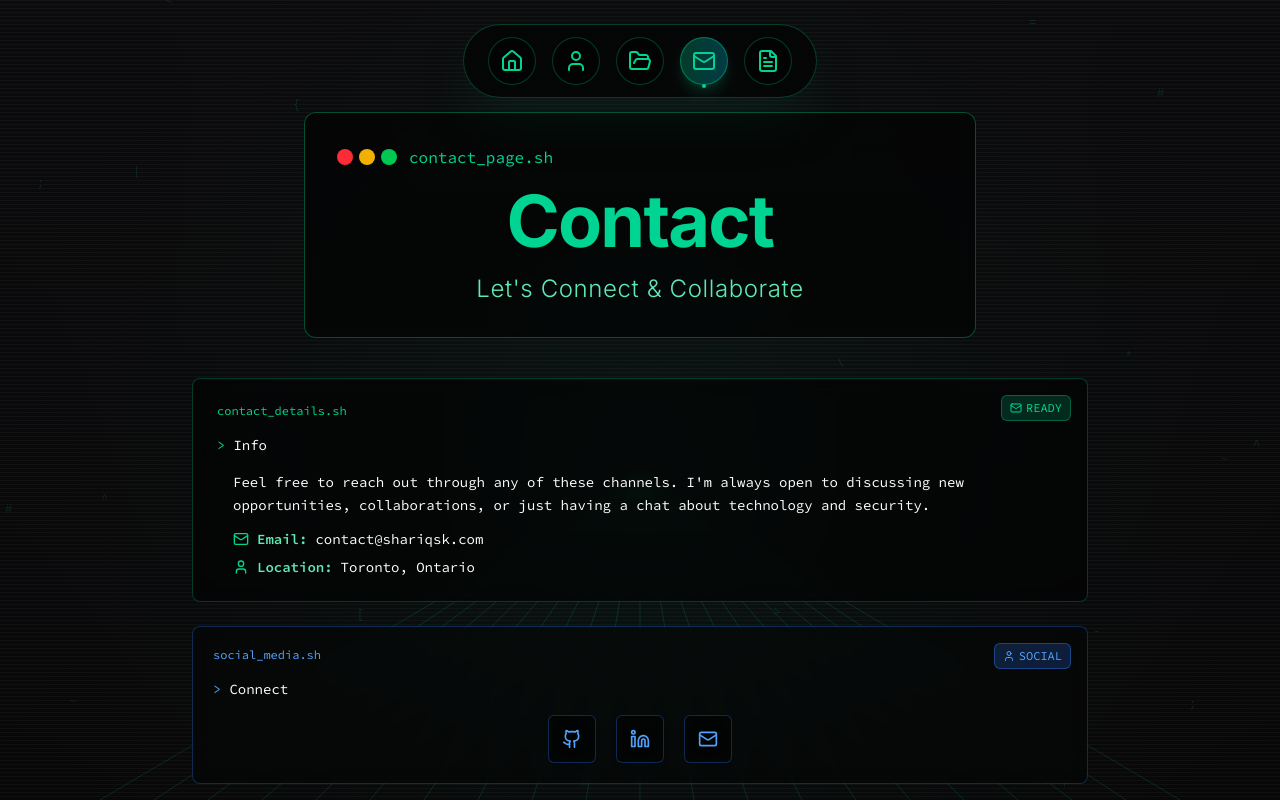
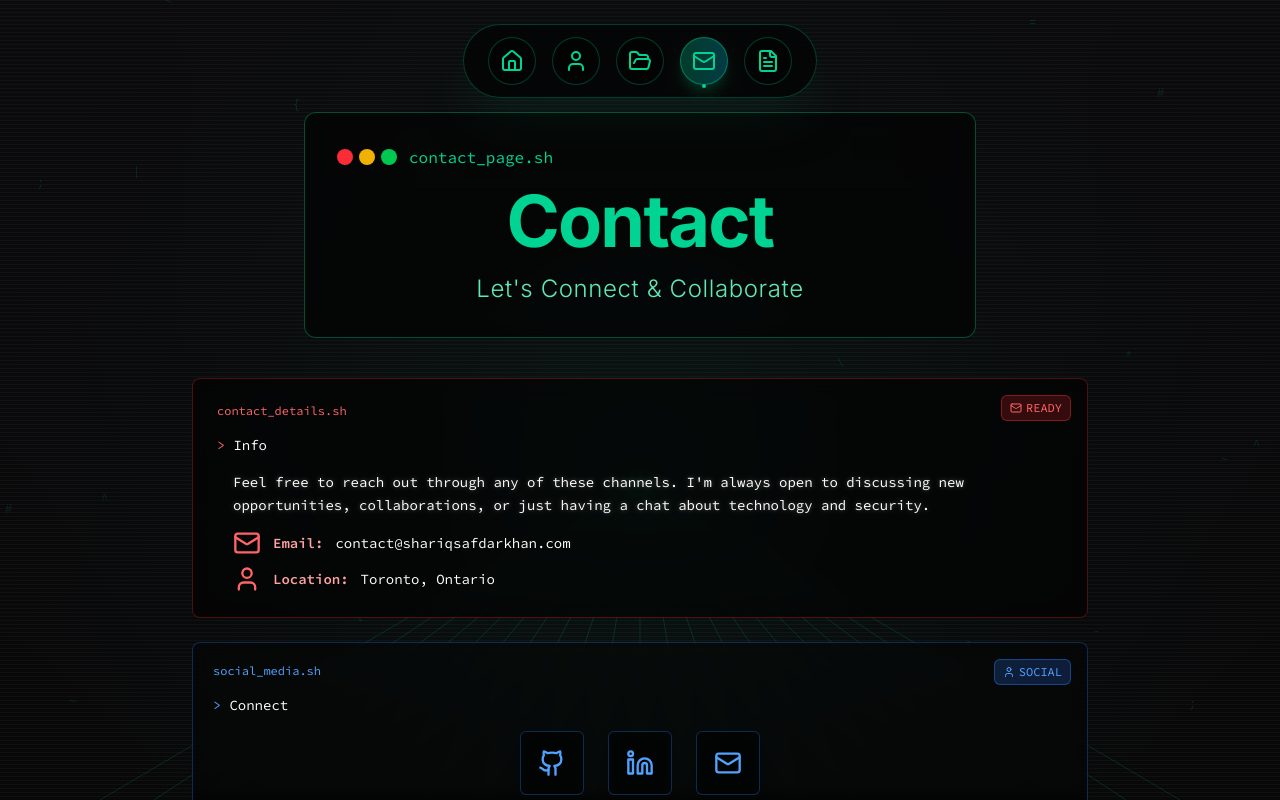
Before and after one commit to shariqsk/shariq-website, a Next.js app in the folder shariq-portfolio/: page /contact in a window 1280 px wide. Shown: the top 800 px of the page. Built offline with nearby package versions, Linux system fonts and the light colour scheme; no server answers; what @heroui/system would draw is missing.

Commit message:
Update contact information and enhance styling across Home, About, Contact, and Projects pages. Change email address to reflect new domain, improve text visibility with drop shadows, and adjust button sizes for better user experience.

```diff
--- a/shariq-portfolio/app/contact/page.tsx
+++ b/shariq-portfolio/app/contact/page.tsx
@@ -40,36 +40,36 @@ export default function Contact() {
           initial={{ opacity: 0, y: 30 }}
           animate={{ opacity: 1, y: 0 }}
           transition={{ duration: 0.8, delay: 0.2, ease: "easeOut" }}
-          className="bg-black/60 backdrop-blur-sm border border-emerald-500/30 rounded-lg p-4 sm:p-5 md:p-6 mb-4 sm:mb-5 md:mb-6 relative overflow-hidden"
+          className="bg-black/60 backdrop-blur-sm border border-red-500/30 rounded-lg p-4 sm:p-5 md:p-6 mb-4 sm:mb-5 md:mb-6 relative overflow-hidden"
         >
           {/* Terminal Header */}
             <div className="flex items-center gap-2 mb-3 sm:mb-4">
-              <span className="text-emerald-400 text-xs font-mono">contact_details.sh</span>
+              <span className="text-red-400 text-xs font-mono">contact_details.sh</span>
             </div>
 
           <div className="space-y-3 sm:space-y-4 font-mono">
             <div className="flex items-start gap-2">
-              <span className="text-emerald-400 text-xs sm:text-sm">{'>'}</span>
+              <span className="text-red-400 text-xs sm:text-sm">{'>'}</span>
                              <span className="text-white text-xs sm:text-sm">Info</span>
             </div>
 
             <div className="ml-4 space-y-2 sm:space-y-3 text-xs sm:text-sm">
               <div className="text-white leading-relaxed">
-                <p>
+                <p className="drop-shadow-[0_0_2px_rgba(255,255,255,0.3)]">
                   Feel free to reach out through any of these channels. I'm always open to discussing new opportunities,
                   collaborations, or just having a chat about technology and security.
                 </p>
               </div>
 
               <div className="space-y-2">
-                <div className="flex items-center gap-2">
-                  <Mail className="w-3 h-3 sm:w-4 sm:h-4 text-emerald-400" />
-                  <span className="text-emerald-300 font-semibold">Email:</span>
-                  <span className="text-white">contact@shariqsk.com</span>
+                <div className="flex items-center gap-3">
+                  <Mail className="w-6 h-6 sm:w-7 sm:h-7 text-red-400" />
+                  <span className="text-red-300 font-semibold">Email:</span>
+                  <span className="text-white">contact@shariqsafdarkhan.com</span>
                 </div>
-                                 <div className="flex items-center gap-2">
-                   <User className="w-3 h-3 sm:w-4 sm:h-4 text-emerald-400" />
-                   <span className="text-emerald-300 font-semibold">Location:</span>
+                                 <div className="flex items-center gap-3">
+                   <User className="w-6 h-6 sm:w-7 sm:h-7 text-red-400" />
+                   <span className="text-red-300 font-semibold">Location:</span>
                    <span className="text-white">Toronto, Ontario</span>
                  </div>
               </div>
@@ -78,10 +78,10 @@ export default function Contact() {
 
           {/* Contact Badge */}
           <div className="absolute top-2 sm:top-3 md:top-4 right-2 sm:right-3 md:right-4">
-            <div className="bg-emerald-500/20 border border-emerald-500/40 rounded-md px-1.5 sm:px-2 py-0.5 sm:py-1">
+            <div className="bg-red-500/20 border border-red-500/40 rounded-md px-1.5 sm:px-2 py-0.5 sm:py-1">
               <div className="flex items-center gap-1">
-                <Mail className="w-2 h-2 sm:w-3 sm:h-3 text-emerald-400" />
-                <span className="text-emerald-400 text-xs font-mono">READY</span>
+                <Mail className="w-2 h-2 sm:w-3 sm:h-3 text-red-400" />
+                <span className="text-red-400 text-xs font-mono">READY</span>
               </div>
             </div>
           </div>
@@ -105,16 +105,18 @@ export default function Contact() {
                                <span className="text-white text-xs sm:text-sm">Connect</span>
             </div>
 
-            <div className="flex justify-center gap-4 sm:gap-5">
+            <div className="flex justify-center gap-5 sm:gap-6">
               {[
                 { icon: Github, href: 'https://github.com/shariqsk', label: 'GitHub' },
                 { icon: Linkedin, href: 'https://www.linkedin.com/in/shariq-khan-430754217/', label: 'LinkedIn' },
-                { icon: Mail, href: 'mailto:contact@shariqsk.com', label: 'Email' },
+                                     { icon: Mail, href: 'mailto:contact@shariqsafdarkhan.com', label: 'Email' },
               ].map((social, i) => (
                 <motion.a
                   key={social.label}
                   href={social.href}
-                  className="w-10 h-10 sm:w-12 sm:h-12 rounded-md bg-black/30 hover:bg-blue-500/20 border border-blue-500/30 hover:border-blue-500/50 flex items-center justify-center text-blue-400 transition-all duration-300 shadow-md hover:shadow-lg backdrop-blur-sm"
+                  target="_blank"
+                  rel="noopener noreferrer"
+                  className="w-14 h-14 sm:w-16 sm:h-16 rounded-md bg-black/30 hover:bg-blue-500/30 border border-blue-500/30 hover:border-blue-500/60 flex items-center justify-center text-blue-400 hover:text-blue-300 transition-all duration-300 shadow-lg hover:shadow-blue-500/25 backdrop-blur-sm hover:scale-110 hover:-translate-y-1"
                   title={social.label}
                   aria-label={social.label}
                   whileHover={{ scale: 1.05, y: -2 }}
@@ -123,7 +125,7 @@ export default function Contact() {
                   animate={{ opacity: 1, y: 0 }}
                   transition={{ delay: 0.6 + i * 0.1, duration: 0.4 }}
                 >
-                  <social.icon className="w-4 h-4 sm:w-5 sm:h-5" />
+                  <social.icon className="w-6 h-6 sm:w-7 sm:h-7" />
                 </motion.a>
               ))}
             </div>
@@ -159,7 +161,7 @@ export default function Contact() {
 
             <div className="ml-4 space-y-2 sm:space-y-3 text-xs sm:text-sm">
               <div className="text-white leading-relaxed">
-                <p>
+                <p className="drop-shadow-[0_0_2px_rgba(255,255,255,0.3)]">
                   I typically respond to messages within 24 hours during weekdays.
                   For urgent matters I recommend sending an email to me.
                 </p>
@@ -195,21 +197,21 @@ export default function Contact() {
                 <span className="text-white text-xs sm:text-sm">Actions</span>
               </div>
 
-              <div className="flex flex-col sm:flex-row gap-3 sm:gap-4 justify-center">
+              <div className="flex flex-col sm:flex-row gap-4 sm:gap-5 justify-center">
                 <Button
                   as={Link}
                   href="/about"
-                  className="bg-gradient-to-r from-emerald-600 to-cyan-600 text-white px-4 sm:px-5 md:px-6 py-2.5 sm:py-3 rounded-md transition-all duration-300 font-semibold shadow-lg hover:shadow-emerald-500/25 transform hover:scale-105 flex items-center justify-center gap-2 text-sm sm:text-base font-mono border border-emerald-500/30"
+                  className="bg-gradient-to-r from-emerald-600 to-cyan-600 text-white px-5 sm:px-6 md:px-7 py-3 sm:py-4 rounded-md transition-all duration-300 font-semibold shadow-lg hover:shadow-emerald-500/25 transform hover:scale-105 flex items-center justify-center gap-3 text-sm sm:text-base font-mono border border-emerald-500/30"
                 >
-                  <Eye className="w-4 h-4 sm:w-5 sm:h-5" />
+                  <Eye className="w-6 h-6 sm:w-7 sm:h-7" />
                   <span>About Me</span>
                 </Button>
                 <Button
                   as={Link}
                   href="/projects"
-                  className="bg-black/30 hover:bg-emerald-500/10 border border-emerald-500/30 text-emerald-400 px-4 sm:px-5 md:px-6 py-2.5 sm:py-3 rounded-md transition-all duration-300 font-semibold shadow-lg backdrop-blur-sm transform hover:scale-105 flex items-center justify-center gap-2 text-sm sm:text-base font-mono"
+                  className="bg-black/30 hover:bg-emerald-500/10 border border-emerald-500/30 text-emerald-400 px-5 sm:px-6 md:px-7 py-3 sm:py-4 rounded-md transition-all duration-300 font-semibold shadow-lg backdrop-blur-sm transform hover:scale-105 flex items-center justify-center gap-3 text-sm sm:text-base font-mono"
                 >
-                  <Terminal className="w-4 h-4 sm:w-5 sm:h-5" />
+                  <Terminal className="w-6 h-6 sm:w-7 sm:h-7" />
                   <span>View Projects</span>
                 </Button>
               </div>
--- a/shariq-portfolio/app/page.tsx
+++ b/shariq-portfolio/app/page.tsx
@@ -25,7 +25,7 @@ export default function Home() {
       "https://www.linkedin.com/in/shariq-khan-430754217/",
       "https://shariqsk.github.io/"
     ],
-    "email": "contact@shariqsk.com",
+         "email": "contact@shariqsafdarkhan.com",
     "telephone": "",
     "address": {
       "@type": "PostalAddress",
@@ -64,7 +64,7 @@ export default function Home() {
             initial={{ opacity: 0, y: 30 }}
             animate={{ opacity: 1, y: 0 }}
             transition={{ duration: 0.8, delay: 0.2, ease: "easeOut" }}
-            className="bg-black/60 backdrop-blur-sm border border-emerald-500/30 rounded-lg p-4 sm:p-5 md:p-6 mb-4 sm:mb-5 md:mb-6 relative overflow-hidden"
+                         className="bg-black/60 backdrop-blur-sm border border-emerald-500/30 rounded-lg p-4 sm:p-6 md:p-8 mb-4 sm:mb-5 md:mb-6 relative overflow-hidden min-h-[600px]"
           >
             {/* Terminal Header */}
             <div className="flex items-center gap-2 mb-3 sm:mb-4">
@@ -72,7 +72,7 @@ export default function Home() {
             </div>
 
             {/* Terminal Content */}
-            <div className="space-y-3 sm:space-y-4 font-mono">
+                         <div className="space-y-4 sm:space-y-6 font-mono">
               <div className="flex items-start gap-2">
                 <span className="text-emerald-400 text-sm sm:text-base">{'>'}</span>
                 <span className="text-white text-sm sm:text-base">Greetings!</span>
@@ -107,9 +107,9 @@ export default function Home() {
                    I also write about tech and security on my{' '}
                                        <Link href="https://shariqsk.github.io/" target="_blank" rel="noopener noreferrer" className="text-emerald-400 hover:text-emerald-300 underline font-medium transition-colors duration-300 hover:scale-105 inline-block">
                       blog
-                  </Link>. Always open to chat and{' '}
+                    </Link>. Always open to{' '}
                                          <Link href="/contact" className="text-emerald-400 hover:text-emerald-300 underline font-medium transition-colors duration-300 hover:scale-105 inline-block">
-                    collaborations
+                       chat and collaborations
                      </Link>!
                  </p>
               </div>
@@ -139,11 +139,15 @@ export default function Home() {
                    </Button>
                                       <Button
                       as={Link}
-                    href="/contact"
+                      href="https://drive.google.com/file/d/1U9dGVpkArAHfgTKGVfEm_3nufE68Ea_L/view?usp=sharing"
+                      target="_blank"
+                      rel="noopener noreferrer"
                       className="bg-black/40 hover:bg-emerald-500/20 border border-emerald-500/30 text-emerald-400 px-3 sm:px-4 md:px-5 py-2 sm:py-2.5 rounded-md transition-all duration-300 font-semibold flex items-center justify-center gap-2 text-xs sm:text-sm font-mono hover:scale-105"
                     >
-                    <Mail className="w-3 h-3 sm:w-4 sm:h-4" />
-                    <span>Contact</span>
+                      <svg className="w-3 h-3 sm:w-4 sm:h-4" fill="none" stroke="currentColor" viewBox="0 0 24 24">
+                        <path strokeLinecap="round" strokeLinejoin="round" strokeWidth={2} d="M9 12h6m-6 4h6m2 5H7a2 2 0 01-2-2V5a2 2 0 012-2h5.586a1 1 0 01.707.293l5.414 5.414a1 1 0 01.293.707V19a2 2 0 01-2 2z" />
+                      </svg>
+                      <span>Resume</span>
                     </Button>
                  </div>
                </div>
@@ -158,11 +162,13 @@ export default function Home() {
                    {[
                      { icon: Github, href: 'https://github.com/shariqsk', label: 'GitHub' },
                      { icon: Linkedin, href: 'https://www.linkedin.com/in/shariq-khan-430754217/', label: 'LinkedIn' },
-                    { icon: Mail, href: 'mailto:contact@shariqsk.com', label: 'Email' },
+                                          { icon: Mail, href: 'mailto:contact@shariqsafdarkhan.com', label: 'Email' },
                    ].map((social, i) => (
                                            <a
                          key={social.label}
                          href={social.href}
+                         target="_blank"
+                         rel="noopener noreferrer"
                          className="w-8 h-8 sm:w-10 sm:h-10 rounded-md bg-black/40 hover:bg-emerald-500/30 border border-emerald-500/40 hover:border-emerald-500/60 flex items-center justify-center text-emerald-400 transition-all duration-300 shadow-lg hover:shadow-emerald-500/25 backdrop-blur-sm hover:scale-110"
                          title={social.label}
                          aria-label={social.label}
--- a/shariq-portfolio/app/projects/page.tsx
+++ b/shariq-portfolio/app/projects/page.tsx
@@ -64,11 +64,11 @@ export default function Projects() {
               </div>
 
               <div className="text-white space-y-2 leading-relaxed">
-                <p>
+                <p className="drop-shadow-[0_0_2px_rgba(255,255,255,0.3)]">
                   Full-stack ML analytics platform predicting UFC fight outcomes with 78% accuracy using XGBoost models.
                   AWS Cognito handles user authentication with MFA, social logins, and secure session management.
                 </p>
-                <p>
+                <p className="drop-shadow-[0_0_2px_rgba(255,255,255,0.3)]">
                   Deployed on Oracle Cloud with 95% page load under 1.5s globally. Automated daily refresh for 4,000+ fighters
                   via cron pipelines. Penetration tested with zero critical vulnerabilities.
                 </p>
@@ -133,7 +133,7 @@ export default function Projects() {
                 </div>
 
                 <div className="text-white space-y-2 text-xs leading-relaxed">
-                  <p>
+                  <p className="drop-shadow-[0_0_2px_rgba(255,255,255,0.3)]">
                     Discord bot with 150ms response time serving 10,000+ users. OAuth2 authentication, Docker containerization,
                     and CI/CD via GitHub Actions. Reduced API calls by 65% with intelligent caching.
                   </p>
--- a/shariq-portfolio/config/site.ts
+++ b/shariq-portfolio/config/site.ts
@@ -129,7 +129,7 @@ export const siteConfig = {
   links: {
     github: "https://github.com/shariqsk",
     linkedin: "https://www.linkedin.com/in/shariq-khan-430754217/",
-    email: "mailto:contact@shariqsk.com",
+    email: "mailto:contact@shariqsafdarkhan.com",
     phone: "",
     blog: "https://shariqsk.github.io/",
     resume: "https://drive.google.com/file/d/1U9dGVpkArAHfgTKGVfEm_3nufE68Ea_L/view?usp=sharing",
```
Also changed, not shown: shariq-portfolio/app/about/page.tsx (+4 -4 lines). Lines whose indentation alone changed are shown as unchanged.
